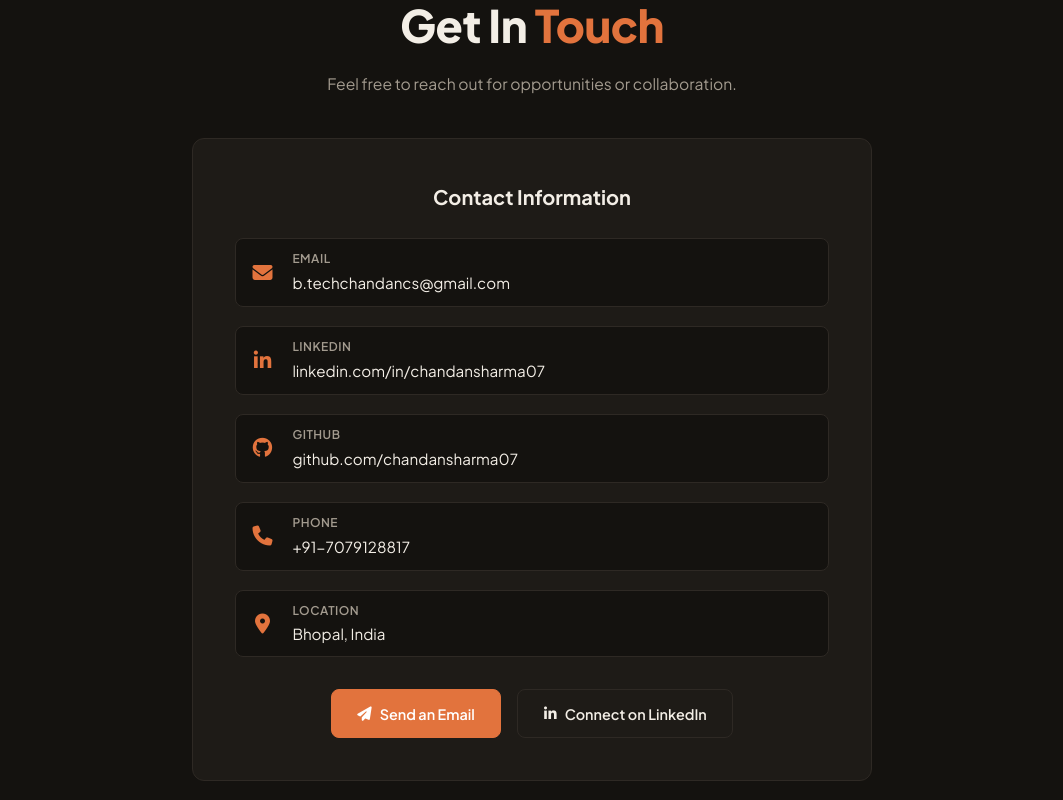
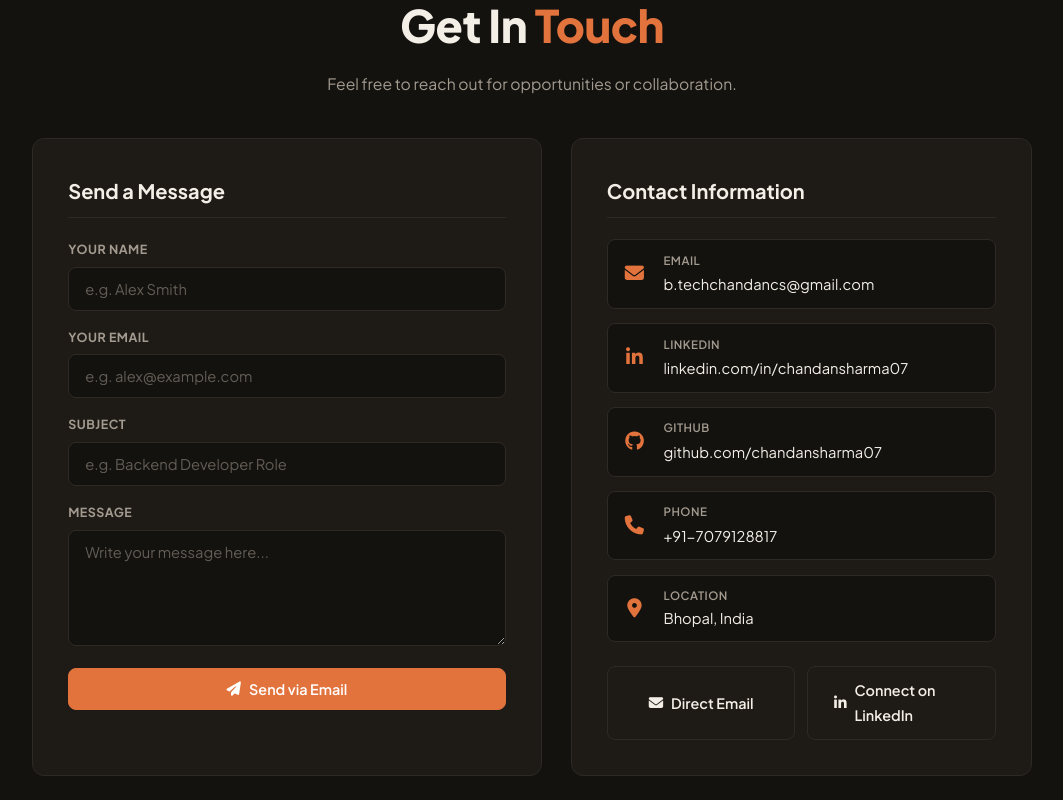
Before and after one commit to chandan-sharma07/developer-portfolio07, a React (Vite) app: page / in a window 1280 px wide. Shown: the part 6080-6880 px from the top of the page, without its empty margins (108-1171 px from the left). Built offline with nearby package versions, Linux system fonts and the light colour scheme.

Commit message:
fix: E-mail issue

```diff
--- a/src/components/Contact.jsx
+++ b/src/components/Contact.jsx
@@ -1,7 +1,65 @@
+import { useState, useRef } from 'react'
+import emailjs from '@emailjs/browser'
 import useInView from '../hooks/useInView'
+
+// ── EmailJS credentials ──────────────────────────────────────────────────────
+const SERVICE_ID = 'service_gr4exsa'
+const TEMPLATE_ID = 'template_xxjtzdv'
+const PUBLIC_KEY = '3vHwwwvJiwYnok-Ks'
+// ─────────────────────────────────────────────────────────────────────────────
 
 export default function Contact() {
   const [ref, visible] = useInView(0.1)
+  const formRef = useRef(null)
+  const [formData, setFormData] = useState({
+    name: '',
+    email: '',
+    subject: '',
+    message: '',
+  })
+  const [status, setStatus] = useState('') // '' | 'sending' | 'success' | 'error'
+  const [errorMsg, setErrorMsg] = useState('')
+
+  const handleChange = e => {
+    const { name, value } = e.target
+    setFormData(prev => ({ ...prev, [name]: value }))
+  }
+
+  const handleSubmit = async e => {
+    e.preventDefault()
+    setStatus('sending')
+    setErrorMsg('')
+
+    const templateParams = {
+      name: formData.name,
+      from_name: formData.name,
+      user_name: formData.name,
+      email: formData.email,
+      from_email: formData.email,
+      user_email: formData.email,
+      reply_to: formData.email,
+      subject: formData.subject,
+      message: formData.message,
+      to_name: 'Chandan Kumar Sharma',
+    }
+
+    try {
+      await emailjs.send(SERVICE_ID, TEMPLATE_ID, templateParams, PUBLIC_KEY)
+      setStatus('success')
+      setFormData({ name: '', email: '', subject: '', message: '' })
+      setTimeout(() => setStatus(''), 6000)
+    } catch (err) {
+      console.error('EmailJS error:', err)
+      setStatus('error')
+      setErrorMsg(err?.text || 'Failed to send message via EmailJS. Please try again.')
+    }
+  }
+
+  const getFallbackMailto = () => {
+    const subj = formData.subject.trim() || `Portfolio Inquiry from ${formData.name.trim() || 'Visitor'}`
+    const body = `Name: ${formData.name}\nEmail: ${formData.email}\n\nMessage:\n${formData.message}`
+    return `mailto:b.techchandancs@gmail.com?subject=${encodeURIComponent(subj)}&body=${encodeURIComponent(body)}`
+  }
 
   return (
     <section id="contact" className="section contact-section" ref={ref}>
@@ -13,7 +71,107 @@ export default function Contact() {
           Feel free to reach out for opportunities or collaboration.
         </p>
 
-        <div className={`contact-wrapper reveal-cascade${visible ? ' visible' : ''}`}>
+        <div className={`contact-grid reveal-cascade${visible ? ' visible' : ''}`}>
+          {/* LEFT: Contact Form */}
+          <div className="contact-form-card">
+            <h3 className="contact-card-title">Send a Message</h3>
+            <form ref={formRef} onSubmit={handleSubmit} className="contact-form">
+              <div className="form-group">
+                <label htmlFor="contact-name" className="form-label">
+                  YOUR NAME
+                </label>
+                <input
+                  type="text"
+                  id="contact-name"
+                  name="name"
+                  required
+                  placeholder="e.g. Alex Smith"
+                  value={formData.name}
+                  onChange={handleChange}
+                  className="form-input"
+                />
+              </div>
+
+              <div className="form-group">
+                <label htmlFor="contact-email" className="form-label">
+                  YOUR EMAIL
+                </label>
+                <input
+                  type="email"
+                  id="contact-email"
+                  name="email"
+                  required
+                  placeholder="e.g. alex@example.com"
+                  value={formData.email}
+                  onChange={handleChange}
+                  className="form-input"
+                />
+              </div>
+
+              <div className="form-group">
+                <label htmlFor="contact-subject" className="form-label">
+                  SUBJECT
+                </label>
+                <input
+                  type="text"
+                  id="contact-subject"
+                  name="subject"
+                  required
+                  placeholder="e.g. Backend Developer Role"
+                  value={formData.subject}
+                  onChange={handleChange}
+                  className="form-input"
+                />
+              </div>
+
+              <div className="form-group">
+                <label htmlFor="contact-message" className="form-label">
+                  MESSAGE
+                </label>
+                <textarea
+                  id="contact-message"
+                  name="message"
+                  rows={5}
+                  required
+                  placeholder="Write your message here..."
+                  value={formData.message}
+                  onChange={handleChange}
+                  className="form-textarea"
+                />
+              </div>
+
+              <button
+                type="submit"
+                className="btn btn-primary contact-submit-btn"
+                disabled={status === 'sending'}
+              >
+                <i
+                  className={`fas ${status === 'sending' ? 'fa-spinner fa-spin' : 'fa-paper-plane'}`}
+                  aria-hidden="true"
+                />{' '}
+                {status === 'sending' ? 'Sending Message…' : 'Send via Email'}
+              </button>
+
+              {status === 'success' && (
+                <p className="contact-status-msg contact-status-success">
+                  ✓ Message sent successfully! I will get back to you soon.
+                </p>
+              )}
+
+              {status === 'error' && (
+                <div className="contact-status-error-wrap">
+                  <p className="contact-status-msg contact-status-error">
+                    ✗ {errorMsg}
+                  </p>
+                  <a href={getFallbackMailto()} className="contact-mailto-fallback">
+                    Click here to send directly via your email app &rarr;
+                  </a>
+                </div>
+              )}
+            </form>
+          </div>
+
+          {/* RIGHT: Contact Information */}
           <div className="contact-info-card">
             <h3 className="contact-card-title">Contact Information</h3>
             <div className="contact-info-list">
@@ -77,16 +235,21 @@ export default function Contact() {
             </div>
 
             <div className="contact-actions">
-              <a href="mailto:b.techchandancs@gmail.com" className="btn btn-primary">
-                <i className="fas fa-paper-plane" /> Send an Email
+              <a
+                href="mailto:b.techchandancs@gmail.com"
+                className="btn btn-outline"
+                aria-label="Send email directly"
+              >
+                <i className="fas fa-envelope" aria-hidden="true" /> Direct Email
               </a>
               <a
                 href="https://linkedin.com/in/chandansharma07"
                 target="_blank"
                 rel="noopener noreferrer"
                 className="btn btn-outline"
+                aria-label="Connect on LinkedIn"
               >
-                <i className="fab fa-linkedin-in" /> Connect on LinkedIn
+                <i className="fab fa-linkedin-in" aria-hidden="true" /> Connect on LinkedIn
               </a>
             </div>
           </div>
--- a/src/index.css
+++ b/src/index.css
@@ -1085,14 +1085,18 @@ label {
   background: var(--bg);
 }
 
-.contact-wrapper {
-  max-width: 680px;
-  margin: 0 auto;
+.contact-grid {
+  display: grid;
+  grid-template-columns: 1.05fr 0.95fr;
+  gap: 1.8rem;
   width: 100%;
+  max-width: 1000px;
+  margin: 1.5rem auto 0;
 }
 
+.contact-form-card,
 .contact-info-card {
-  padding: clamp(1.8rem, 4vw, 2.6rem);
+  padding: clamp(1.6rem, 3.5vw, 2.2rem);
   border-radius: 12px;
   background: var(--surface);
   border: 1px solid var(--border);
@@ -1101,38 +1105,134 @@ label {
 .contact-card-title {
   font-size: 1.25rem;
   font-weight: 700;
-  margin-bottom: 1.5rem;
+  margin-bottom: 1.3rem;
   color: var(--text);
+  border-bottom: 1px solid var(--border);
+  padding-bottom: 0.6rem;
+}
+
+.contact-form {
+  display: flex;
+  flex-direction: column;
+  gap: 1rem;
+}
+
+.form-group {
+  display: flex;
+  flex-direction: column;
+  gap: 0.4rem;
+}
+
+.form-label {
+  font-size: 0.78rem;
+  font-weight: 700;
+  color: var(--muted);
+  text-transform: uppercase;
+  letter-spacing: 0.5px;
+}
+
+.form-input,
+.form-textarea {
+  background: var(--bg);
+  border: 1px solid var(--border);
+  border-radius: 8px;
+  color: var(--text);
+  font-family: inherit;
+  width: 100%;
+  padding: 0.75rem 1rem;
+  font-size: 0.92rem;
+  transition: border-color var(--transition);
+}
+
+.form-input::placeholder,
+.form-textarea::placeholder {
+  color: #635d55;
+}
+
+.form-input:focus,
+.form-textarea:focus {
+  border-color: var(--accent);
+  outline: none;
+}
+
+.form-textarea {
+  resize: vertical;
+  min-height: 110px;
+}
+
+.contact-submit-btn {
+  width: 100%;
+  justify-content: center;
+  margin-top: 0.4rem;
+}
+
+.contact-submit-btn:disabled {
+  opacity: 0.7;
+  cursor: not-allowed;
+}
+
+.contact-status-msg {
+  font-size: 0.88rem;
+  font-weight: 600;
+  margin-top: 0.65rem;
   text-align: center;
+}
+
+.contact-status-success {
+  color: #4ade80;
+}
+
+.contact-status-error {
+  color: #ef4444;
+}
+
+.contact-status-error-wrap {
+  display: flex;
+  flex-direction: column;
+  align-items: center;
+  gap: 0.35rem;
+  margin-top: 0.65rem;
+}
+
+.contact-mailto-fallback {
+  color: var(--accent);
+  font-size: 0.82rem;
+  text-decoration: underline;
+  cursor: pointer;
+  transition: color var(--transition);
+}
+
+.contact-mailto-fallback:hover {
+  color: #fff;
 }
 
 .contact-info-list {
   display: flex;
   flex-direction: column;
-  gap: 1.2rem;
-  margin-bottom: 2rem;
+  gap: 0.9rem;
+  margin-bottom: 1.5rem;
 }
 
 .contact-row {
   display: flex;
   align-items: center;
   gap: 1rem;
-  padding: 0.6rem 0.8rem;
+  padding: 0.65rem 0.85rem;
   border-radius: 8px;
   background: var(--bg);
   border: 1px solid var(--border);
 }
 
 .contact-icon {
-  font-size: 1.25rem;
+  font-size: 1.2rem;
   color: var(--accent);
-  width: 28px;
+  width: 26px;
   text-align: center;
   flex-shrink: 0;
 }
 
 .contact-label {
-  font-size: 0.75rem;
+  font-size: 0.72rem;
   color: var(--muted);
   text-transform: uppercase;
   letter-spacing: 0.5px;
@@ -1141,7 +1241,7 @@ label {
 
 .contact-val {
   color: var(--text);
-  font-size: 0.95rem;
+  font-size: 0.92rem;
   text-decoration: none;
   word-break: break-all;
   transition: color var(--transition);
@@ -1153,9 +1253,14 @@ label {
 
 .contact-actions {
   display: flex;
-  gap: 1rem;
+  gap: 0.75rem;
+  flex-wrap: wrap;
+}
+
+.contact-actions .btn {
+  flex: 1;
   justify-content: center;
-  flex-wrap: wrap;
+  min-width: 140px;
 }
 
 /* ===== FOOTER ===== */
@@ -1269,7 +1374,8 @@ label {
   }
 
   .certs-grid,
-  .badges-grid {
+  .badges-grid,
+  .contact-grid {
     grid-template-columns: 1fr;
   }
 }
```
